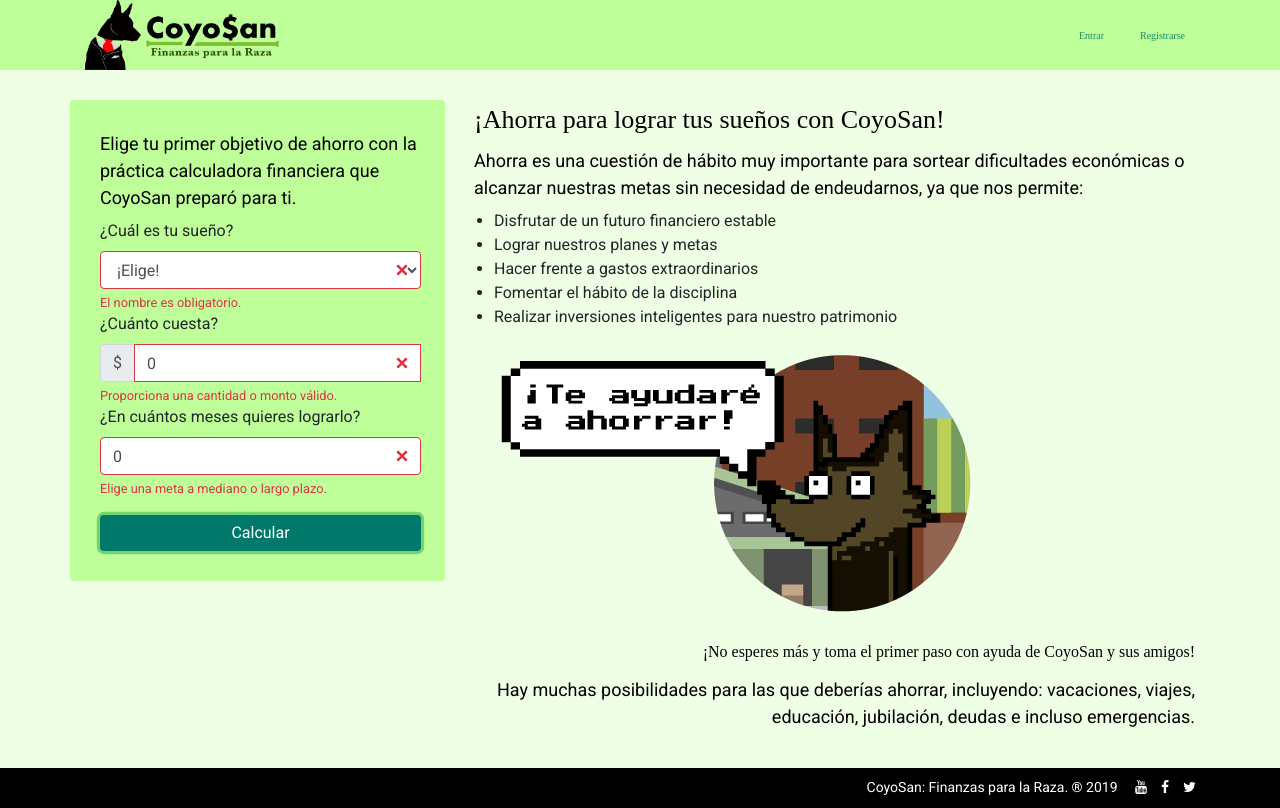
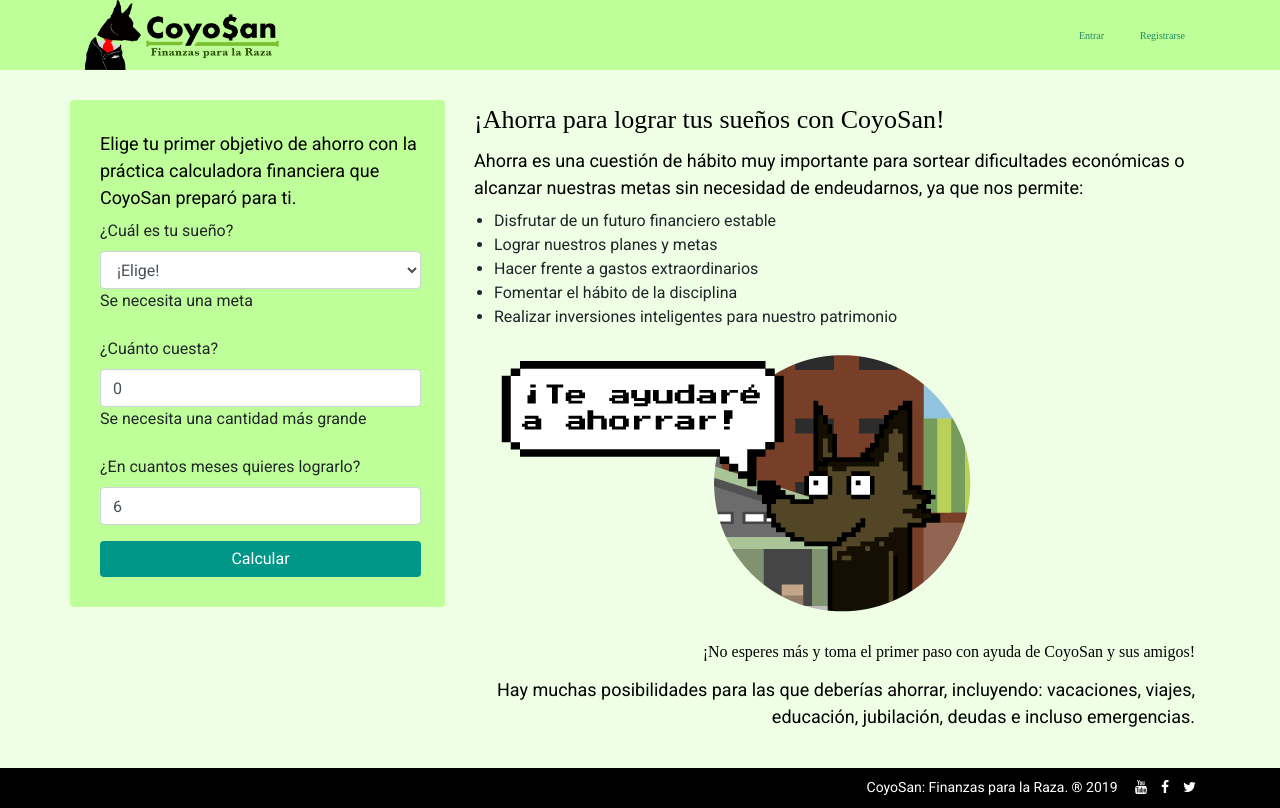
Before and after one commit to MonniSan/CoyoSanFront, a React (Create React App) app: page / in a window 1280 px wide. Both pictures are taken after a click on the button "Calcular". Built offline with nearby package versions, Linux system fonts and the light colour scheme.

Commit message:
Calculator update

```diff
--- a/src/components/Calculator.jsx
+++ b/src/components/Calculator.jsx
@@ -1,65 +1,140 @@
-import React from 'react'
-import './Calculator.css'
+import React from "react";
+import { Link } from "react-router-dom";
+import "./Calculator.css";
+import { Formik } from "formik";
 
 // stateless component
-const Calculator = ({ handleChange, goal_name, goal_price, goal_months, submit, errors }) => (
+const Calculator = ({
+  validationSchema,
+  handleChange,
+  goal_name,
+  goal_price,
+  goal_months,
+  submit,
+  errors,
+  goal,
+  message,
+  handleForm
+}) => (
   <div className="d-flex justify-content-center">
     <div className="home-calculator">
-
+      {!message && (
+        <h5>
+          Elige tu primer objetivo de ahorro con la práctica calculadora
+          financiera que CoyoSan preparó para ti.
+        </h5>
+      )}
+      {message && (
+        <div>
+          <h5>{message}</h5>
+          <Link class="btn btn-outline-success btn-block" to="/signup">
+            Registrarse
+          </Link>
+        </div>
+      )}
+      <Formik
+        validationSchema={validationSchema}
+        initialValues={{
+          goal_name: "",
+          goal_price: 0,
+          goal_months: 6
+        }}
+        onSubmit={submit}
+      >
+        {({
+          values,
+          errors,
+          touched,
+          handleBlur,
+          handleChange,
+          handleSubmit,
+          isSubmitting
+        }) => (
+          <form onSubmit={handleSubmit}>
+            {!isSubmitting && (
+              <>
                 <div className="form-row">
                   <div className="form group-row col">
-                    <label htmlFor="inputState">¿Cuál es tu sueño?</label>
-                    <select type="select" id="inputState" className={`form-control ${errors['goal_name'] ? 'is-invalid' : ''}`} onChange={handleChange('goal_name')} value={goal_name}>
+                    <label>¿Cuál es tu sueño?</label>
+                    <select
+                      type="text"
+                      placeholder="Sueño"
+                      onChange={handleChange}
+                      onBlur={handleBlur}
+                      name="goal_name"
+                      value={values.goal_name}
+                      class="form-control"
+                    >
                       <option>¡Elige!</option>
-                        <option value="house">Casa</option>
-                        <option value="education">Educación</option>
-                        <option value="wedding">Retiro</option>
-                        <option value="holydays">Vacaciones</option>
-                        <option value="other">Otro</option>
+                      <option value="Casa">Casa</option>
+                      <option value="Educación">Educación</option>
+                      <option value="Retiro">Retiro</option>
+                      <option value="Vacaciones">Vacaciones</option>
+                      <option value="Otro">Otro</option>
                     </select>
-                    {
-                        errors['goal_name'] ?
-                            (<div class="invalid-feedback">{errors['goal_name']}</div>) : null
-                    }
+                    {errors.goal_name && touched.goal_name && (
+                      <div>
+                        {errors.goal_name} <br />
+                        <br />
+                      </div>
+                    )}
                   </div>
                 </div>
-
                 <div className="form-row">
                   <div className="form group-row col">
-                    <label htmlFor="inputState">¿Cuánto cuesta?</label>
-                    <div className="input-group">
-                        <div className="input-group-prepend">
-                            <span className="input-group-text">$</span>
+                    <label>¿Cuánto cuesta?</label>
+                    <input
+                      class="form-control"
+                      type="number"
+                      placeholder="Costo"
+                      onChange={handleChange}
+                      onBlur={handleBlur}
+                      name="goal_price"
+                      value={values.goal_price}
+                    />
+                    {errors.goal_price && touched.goal_price && (
+                      <div>
+                        {errors.goal_price} <br />
+                        <br />
                       </div>
-                        <input type="number" className={`form-control ${errors['goal_price'] ? 'is-invalid' : ''}`} onChange={handleChange('goal_price')} value={goal_price} />
-                        {
-                            errors['goal_price'] ?
-                                (<div class="invalid-feedback">{errors['goal_price']}</div>) : null
-                        }
+                    )}
                   </div>
                 </div>
-            </div>
-
                 <div className="form-row">
                   <div className="form group-row col">
-                    <label htmlFor="inputState">¿En cuántos meses quieres lograrlo?</label>
-                    <input type="number" className={`form-control ${errors['goal_months'] ? 'is-invalid' : ''}`} onChange={handleChange('goal_months')} value={goal_months} />
-                    {
-                        errors['goal_months'] ?
-                            (<div class="invalid-feedback">{errors['goal_months']}</div>) : null
-                    }
-                    {goal_months > 0 ? (<span className="help-text">{(goal_months / 12).toFixed(1)} años</span>) : null}
-
+                    <label>¿En cuantos meses quieres lograrlo?</label>
+                    <input
+                      class="form-control"
+                      type="number"
+                      placeholder="Meses"
+                      onChange={handleChange}
+                      onBlur={handleBlur}
+                      name="goal_months"
+                      value={values.goal_months}
+                    />
+                    {errors.goal_months && touched.goal_months && (
+                      <div>
+                        {errors.goal_months} <br />
+                        <br />
+                      </div>
+                    )}
                   </div>
                 </div>
-
                 <div className="mt-3">
-                <button type="button" class="btn btn-outline-success btn-block" onClick={submit}>
+                  <button
+                    type="submit"
+                    className="btn btn-outline-success btn-block"
+                  >
                     Calcular
                   </button>
                 </div>
+              </>
+            )}
+          </form>
+        )}
+      </Formik>
     </div>
   </div>
 );
 
-export default Calculator
+export default Calculator;
--- a/src/containers/Calculator.jsx
+++ b/src/containers/Calculator.jsx
@@ -1,61 +1,65 @@
-import React from 'react';
-import Calculator from '../components/Calculator';
-import Loading from '../components/Loading';
+import React from "react";
+import Calculator from "../components/Calculator";
+import Loading from "../components/Loading";
+import * as Yup from "yup";
 
 class CalculatorContainer extends React.Component {
-
   constructor(props) {
     super(props);
     this.state = {
-            goal_name: '',
-            goal_price: 0,
-            goal_months: 0,
       isLoading: false,
-            errors: {}
-        }
+      message: ""
+    };
+
+    this.handleChange = this.handleChange.bind(this);
+    this.submit = this.submit.bind(this);
   }
 
   handleChange(property) {
-        return (event) => {
+    return event => {
       this.setState({ [property]: event.target.value });
-        }
+    };
   }
 
-    submit() {
-        const { goal_name, goal_price, goal_months } = this.state;
-
-        let errors = {};
-
-        if (goal_price <= 0) {
-            errors['goal_price'] = 'Proporciona una cantidad o monto válido.';
-        }
-
-        if (goal_months < 6) {
-            errors['goal_months'] = 'Elige una meta a mediano o largo plazo.';
-        }
-
-        if (!goal_name) {
-            errors['goal_name'] = 'El nombre es obligatorio.';
-        }
-
-        if (Object.keys(errors).length) {
-            this.setState({ errors });
-        } else {
+  submit(values) {
+    const { goal_price, goal_months } = values;
     // Caso todo chido, voy al servidor
-            this.setState({ isLoading: true });
-
-
-        }
+    const precision = Math.pow(10, 2);
+    const regularAmountToBe = goal_price / goal_months;
+    const regularAmountToBeRounded =
+      Math.ceil(regularAmountToBe * precision) / precision;
+    this.setState({
+      message: `Necesitas ahorrar durante ${goal_months} meses la cantidad de $${regularAmountToBeRounded}`
+    });
   }
 
   render() {
-        const { handleChange, submit } = this;
+    const { handleChange, submit, handleForm } = this;
     const { isLoading } = this.state;
+    const validationSchema = Yup.object().shape({
+      goal_name: Yup.string("Se necesita una meta")
+        .min(3, "Se necesita una meta")
+        .required("Se necesita una meta"),
+      goal_months: Yup.number("Dato inválido")
+        .positive("Dato inválido")
+        .min(6, "Se necesita más de 6 meses")
+        .required("Se necesita un plazo de tiempo"),
+      goal_price: Yup.number("Dato inválido")
+        .positive("Dato inválido")
+        .min(1, "Se necesita una cantidad más grande")
+        .required("Se necesita escribir el precio")
+    });
 
-        return (
-            isLoading ?
-                <Loading /> :
-                <Calculator {...this.state} handleChange={handleChange.bind(this)} submit={submit.bind(this)} />
+    return isLoading ? (
+      <Loading />
+    ) : (
+      <Calculator
+        {...this.state}
+        handleChange={handleChange}
+        submit={submit}
+        handleForm={handleForm}
+        validationSchema={validationSchema}
+      />
     );
   }
 }
--- a/src/views/home.jsx
+++ b/src/views/home.jsx
@@ -1,34 +1,60 @@
-import React from 'react'
-import Calculator from '../containers/Calculator'
+import React from "react";
+import Calculator from "../containers/Calculator";
 import Hero from "../assets/images/heroCoyoSan.png";
-import '../components/Home.css'
+import "../components/Home.css";
 
 const Home = props => (
   <div style={{ backgroundColor: "#EFFFE5" }}>
-        <div class="container" style={{ paddingTop: "30px", paddingBottom: "30px" }}>
+    <div
+      className="container"
+      style={{ paddingTop: "30px", paddingBottom: "30px" }}
+    >
       <div class="row">
-                <div class="calculator-area calculator-limit-size rounded col-lg-4 col-md-3 col-sm-12 fixed-position pr-4" style={{ border: "1px #fff" }}>
-                    <h5>Elige tu primer objetivo de ahorro con la práctica calculadora financiera que CoyoSan preparó para ti.</h5>
-                    <div class><Calculator></Calculator></div>
+        <div
+          class="calculator-area calculator-limit-size rounded col-lg-4 col-md-3 col-sm-12 fixed-position pr-4"
+          style={{ border: "1px #fff" }}
+        >
+          <div class>
+            <Calculator></Calculator>
+          </div>
         </div>
         <div class="col-lg-8 offset-lg-4 offset-md-5 col-md-7 col-sm-12 pl-4 padding-columns">
           <h4>¡Ahorra para lograr tus sueños con CoyoSan!</h4>
-                    <h5>Ahorra es una cuestión de hábito muy importante para sortear dificultades económicas o alcanzar nuestras metas sin necesidad de endeudarnos, ya que nos permite:</h5>
+          <h5>
+            Ahorra es una cuestión de hábito muy importante para sortear
+            dificultades económicas o alcanzar nuestras metas sin necesidad de
+            endeudarnos, ya que nos permite:
+          </h5>
           <ul>
-                        <li class="list-option">Disfrutar de un futuro financiero estable</li>
+            <li class="list-option">
+              Disfrutar de un futuro financiero estable
+            </li>
             <li class="list-option">Lograr nuestros planes y metas</li>
             <li class="list-option">Hacer frente a gastos extraordinarios</li>
             <li class="list-option">Fomentar el hábito de la disciplina</li>
-                        <li class="list-option">Realizar inversiones inteligentes para nuestro patrimonio</li>
+            <li class="list-option">
+              Realizar inversiones inteligentes para nuestro patrimonio
+            </li>
           </ul>
-                    <img src={Hero} alt="CoyoSan logo" class="img-fluid float-center p-3" alt="CoyoSan" />
-                    <h6 class="text-right">¡No esperes más y toma el primer paso con ayuda de CoyoSan y sus amigos!</h6>
-                    <h5 class="text-right">Hay muchas posibilidades para las que deberías ahorrar, incluyendo: vacaciones, viajes, educación, jubilación, deudas e incluso emergencias.</h5>
+          <img
+            src={Hero}
+            alt="CoyoSan logo"
+            className="img-fluid float-center p-3"
+            alt="CoyoSan"
+          />
+          <h6 class="text-right">
+            ¡No esperes más y toma el primer paso con ayuda de CoyoSan y sus
+            amigos!
+          </h6>
+          <h5 class="text-right">
+            Hay muchas posibilidades para las que deberías ahorrar, incluyendo:
+            vacaciones, viajes, educación, jubilación, deudas e incluso
+            emergencias.
+          </h5>
         </div>
       </div>
     </div>
-    </div >
+  </div>
+);
 
-)
-
-export default Home
+export default Home;
```
Also changed, not shown: package.json (+6 -2 lines), 1 other file (tests, documents, lock files or other folders). Lines whose indentation alone changed are shown as unchanged.
